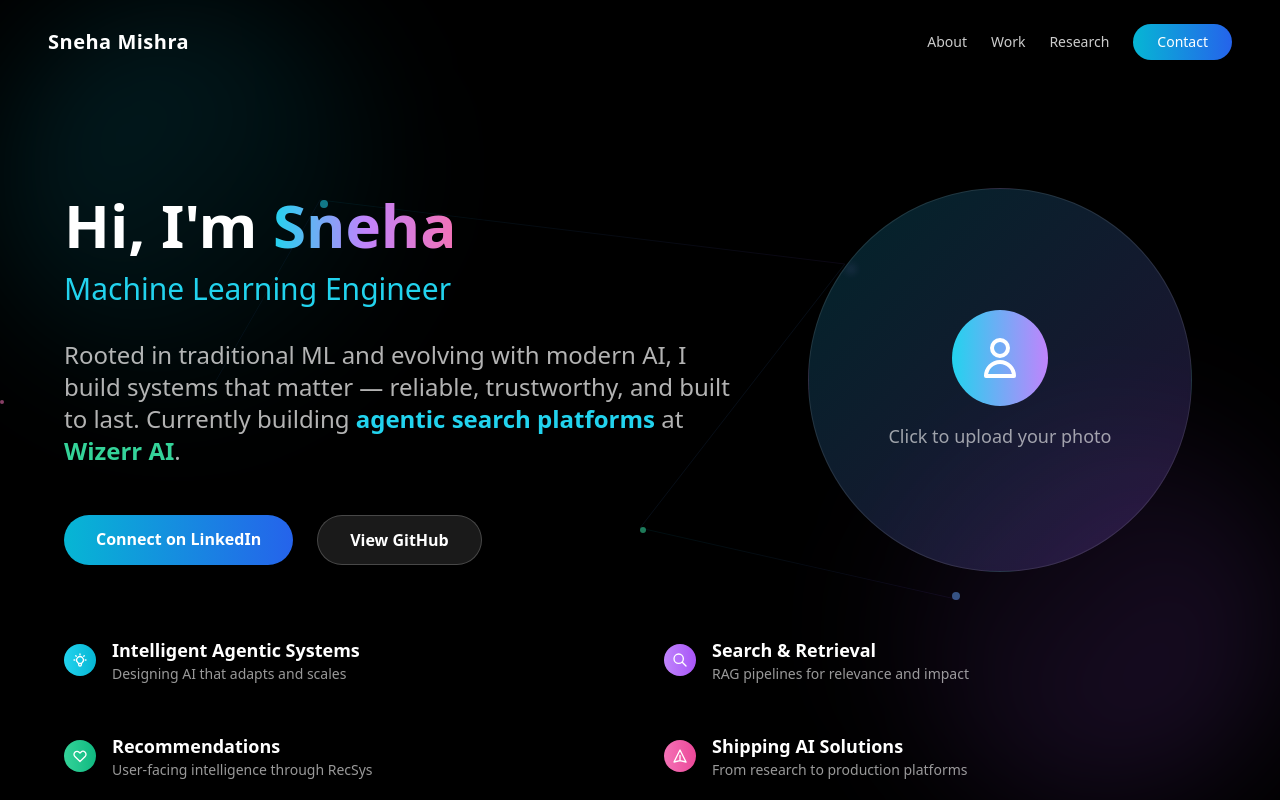
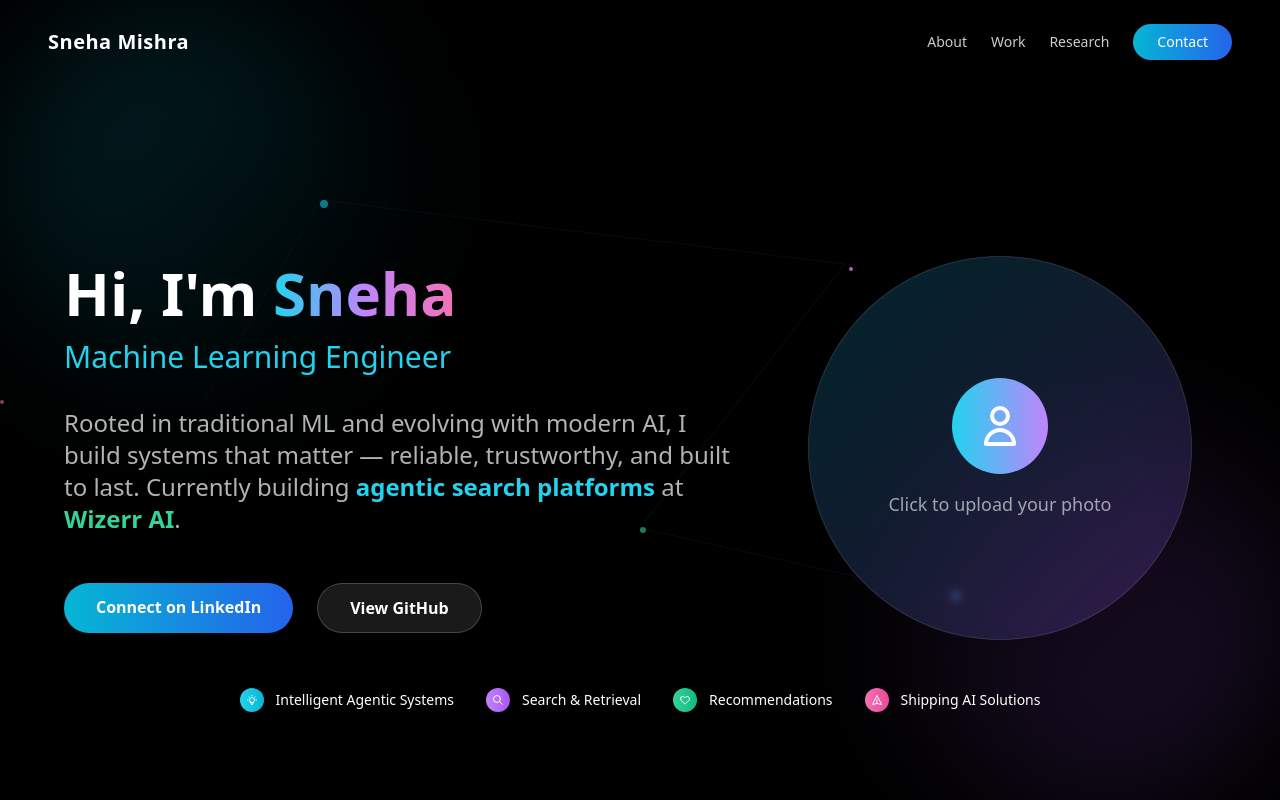
Before and after one commit to snehamishra4321/portfolio-website, a React (Vite) app: page / in a window 1280 px wide. Shown: the top 800 px of the page. Built offline with nearby package versions, Linux system fonts and the light colour scheme.

Commit message:
Redesign highlights with stylish flowing layout and compact spacing
cgen-e8e77b7044384b0e9d95c637ab2840ea

```diff
--- a/client/pages/Index.tsx
+++ b/client/pages/Index.tsx
@@ -169,53 +169,41 @@ export default function Index() {
           </div>
 
           {/* Expertise Highlights */}
-          <div className="grid grid-cols-1 lg:grid-cols-2 gap-12 pt-16">
-            <div className="flex items-center space-x-4">
-              <div className="w-8 h-8 bg-gradient-to-r from-cyan-400 to-cyan-500 rounded-full flex items-center justify-center flex-shrink-0">
-                <svg className="w-4 h-4 text-white" fill="none" stroke="currentColor" viewBox="0 0 24 24">
+          <div className="flex flex-wrap items-center justify-center gap-6 lg:gap-8 pt-12 max-w-4xl mx-auto">
+            <div className="flex items-center space-x-3 group">
+              <div className="w-6 h-6 bg-gradient-to-r from-cyan-400 to-cyan-500 rounded-full flex items-center justify-center flex-shrink-0">
+                <svg className="w-3 h-3 text-white" fill="none" stroke="currentColor" viewBox="0 0 24 24">
                   <path strokeLinecap="round" strokeLinejoin="round" strokeWidth={2} d="M9.663 17h4.673M12 3v1m6.364 1.636l-.707.707M21 12h-1M4 12H3m3.343-5.657l-.707-.707m2.828 9.9a5 5 0 117.072 0l-.548.547A3.374 3.374 0 0014 18.469V19a2 2 0 11-4 0v-.531c0-.895-.356-1.754-.988-2.386l-.548-.547z" />
                 </svg>
               </div>
-              <div>
-                <h3 className="text-lg font-semibold text-white">Intelligent Agentic Systems</h3>
-                <p className="text-white/60 text-sm">Designing AI that adapts and scales</p>
-              </div>
+              <span className="text-white font-medium text-sm whitespace-nowrap">Intelligent Agentic Systems</span>
             </div>
 
-            <div className="flex items-center space-x-4">
-              <div className="w-8 h-8 bg-gradient-to-r from-purple-400 to-purple-500 rounded-full flex items-center justify-center flex-shrink-0">
-                <svg className="w-4 h-4 text-white" fill="none" stroke="currentColor" viewBox="0 0 24 24">
+            <div className="flex items-center space-x-3 group">
+              <div className="w-6 h-6 bg-gradient-to-r from-purple-400 to-purple-500 rounded-full flex items-center justify-center flex-shrink-0">
+                <svg className="w-3 h-3 text-white" fill="none" stroke="currentColor" viewBox="0 0 24 24">
                   <path strokeLinecap="round" strokeLinejoin="round" strokeWidth={2} d="M21 21l-6-6m2-5a7 7 0 11-14 0 7 7 0 0114 0z" />
                 </svg>
               </div>
-              <div>
-                <h3 className="text-lg font-semibold text-white">Search & Retrieval</h3>
-                <p className="text-white/60 text-sm">RAG pipelines for relevance and impact</p>
-              </div>
+              <span className="text-white font-medium text-sm whitespace-nowrap">Search & Retrieval</span>
             </div>
 
-            <div className="flex items-center space-x-4">
-              <div className="w-8 h-8 bg-gradient-to-r from-emerald-400 to-emerald-500 rounded-full flex items-center justify-center flex-shrink-0">
-                <svg className="w-4 h-4 text-white" fill="none" stroke="currentColor" viewBox="0 0 24 24">
+            <div className="flex items-center space-x-3 group">
+              <div className="w-6 h-6 bg-gradient-to-r from-emerald-400 to-emerald-500 rounded-full flex items-center justify-center flex-shrink-0">
+                <svg className="w-3 h-3 text-white" fill="none" stroke="currentColor" viewBox="0 0 24 24">
                   <path strokeLinecap="round" strokeLinejoin="round" strokeWidth={2} d="M4.318 6.318a4.5 4.5 0 000 6.364L12 20.364l7.682-7.682a4.5 4.5 0 00-6.364-6.364L12 7.636l-1.318-1.318a4.5 4.5 0 00-6.364 0z" />
                 </svg>
               </div>
-              <div>
-                <h3 className="text-lg font-semibold text-white">Recommendations</h3>
-                <p className="text-white/60 text-sm">User-facing intelligence through RecSys</p>
-              </div>
+              <span className="text-white font-medium text-sm whitespace-nowrap">Recommendations</span>
             </div>
 
-            <div className="flex items-center space-x-4">
-              <div className="w-8 h-8 bg-gradient-to-r from-pink-400 to-pink-500 rounded-full flex items-center justify-center flex-shrink-0">
-                <svg className="w-4 h-4 text-white" fill="none" stroke="currentColor" viewBox="0 0 24 24">
+            <div className="flex items-center space-x-3 group">
+              <div className="w-6 h-6 bg-gradient-to-r from-pink-400 to-pink-500 rounded-full flex items-center justify-center flex-shrink-0">
+                <svg className="w-3 h-3 text-white" fill="none" stroke="currentColor" viewBox="0 0 24 24">
                   <path strokeLinecap="round" strokeLinejoin="round" strokeWidth={2} d="M12 19l9 2-9-18-9 18 9-2zm0 0v-8" />
                 </svg>
               </div>
-              <div>
-                <h3 className="text-lg font-semibold text-white">Shipping AI Solutions</h3>
-                <p className="text-white/60 text-sm">From research to production platforms</p>
-              </div>
+              <span className="text-white font-medium text-sm whitespace-nowrap">Shipping AI Solutions</span>
             </div>
           </div>
         </div>
```
